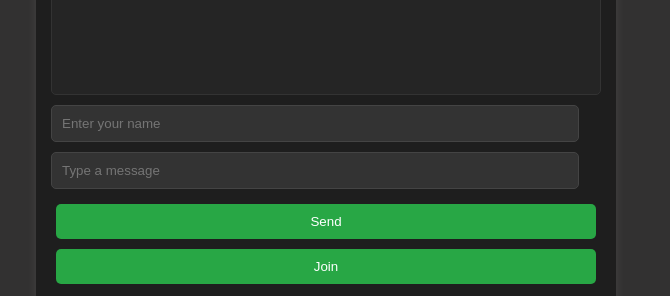
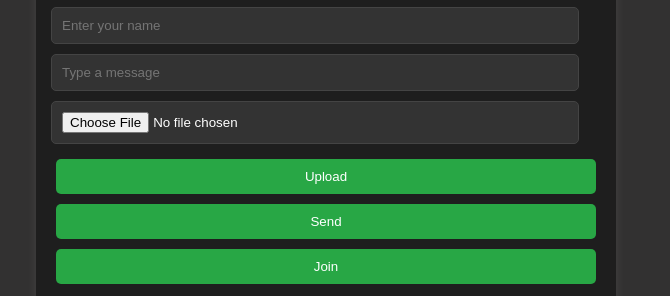
Before and after one commit to vaibhavijha21/group-chat-AI, a website: page index.html in a window 1280 px wide. Shown: the part 405-701 px from the top of the page, 610-1280 px from the left. Drawn offline with nearby package versions, Linux system fonts and the light colour scheme; no server answers.

Commit message:
leftover

```diff
--- a/index.html
+++ b/index.html
@@ -17,6 +17,8 @@
         <div id="chatBox"></div>
         <input type="text" id="usernameInput" placeholder="Enter your name">
         <input type="text" id="messageInput" placeholder="Type a message">
+        <input type="file" id="imageInput" accept="image/*">
+        <button id="upload img">Upload</button>
         <button id="sendBtn">Send</button>
         <button id="joinBtn">Join</button>
         <ul id="userList"></ul>
```
